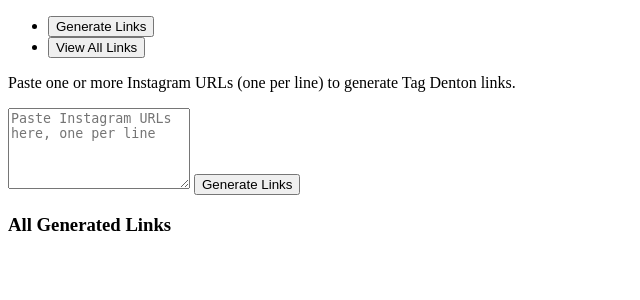
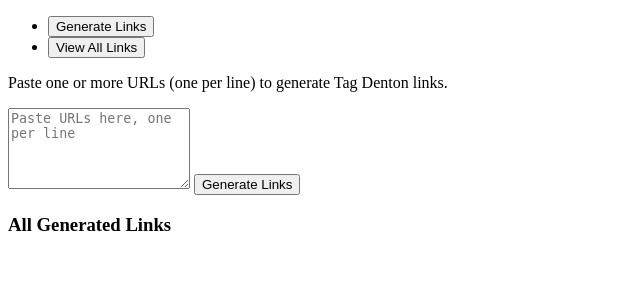
Before and after one commit to kyletaylored/tag-denton, a PHP site: template views/dashboard.php in a window 1280 px wide. Shown: the top 300 px of the page, without its empty margins (0-640 px from the left). Run offline with PHP 8.4, Linux system fonts and the light colour scheme; the template is opened without the code that fills it, so the values that code supplies are empty.

Commit message:
Removing instagram references

```diff
--- a/composer.json
+++ b/composer.json
@@ -1,6 +1,6 @@
 {
     "name": "kyletaylored/tag-denton",
-    "description": "Create short URLs for Instagram posts associated with landmarks in Denton, Texas.",
+    "description": "Create short URLs for social posts associated with landmarks in Denton, Texas.",
     "type": "project",
     "authors": [
         {
--- a/views/dashboard.php
+++ b/views/dashboard.php
@@ -15,15 +15,15 @@
     <!-- Generate Links Tab -->
     <div class="tab-pane fade show active" id="generate" role="tabpanel" aria-labelledby="generate-tab">
         <div class="content">
-            <p>Paste one or more Instagram URLs (one per line) to generate Tag Denton links.</p>
-            <textarea id="urls" class="form-control mb-3" rows="5" placeholder="Paste Instagram URLs here, one per line"></textarea>
+            <p>Paste one or more URLs (one per line) to generate Tag Denton links.</p>
+            <textarea id="urls" class="form-control mb-3" rows="5" placeholder="Paste URLs here, one per line"></textarea>
             <button id="generateLinks" class="btn btn-success mb-3">Generate Links</button>
             <div id="loading" class="text-center" style="display: none;">Processing... Please wait.</div>
             <div id="multiResult" class="table-responsive">
                 <table id="linksTable" class="table table-bordered table-hover" style="display: none;">
                     <thead>
                         <tr>
-                            <th>Instagram URL</th>
+                            <th>Original URL</th>
                             <th>Tag Denton Link</th>
                         </tr>
                     </thead>
@@ -67,7 +67,7 @@
         const urls = document.getElementById("urls").value.trim().split("\n").filter(Boolean);
 
         if (urls.length === 0) {
-            alert("Please enter at least one Instagram URL.");
+            alert("Please enter at least one URL.");
             return;
         }
 
```
Also changed, not shown: README.md.
